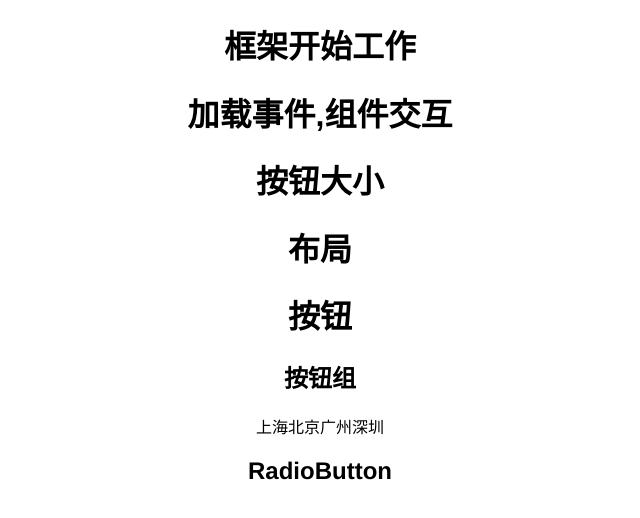
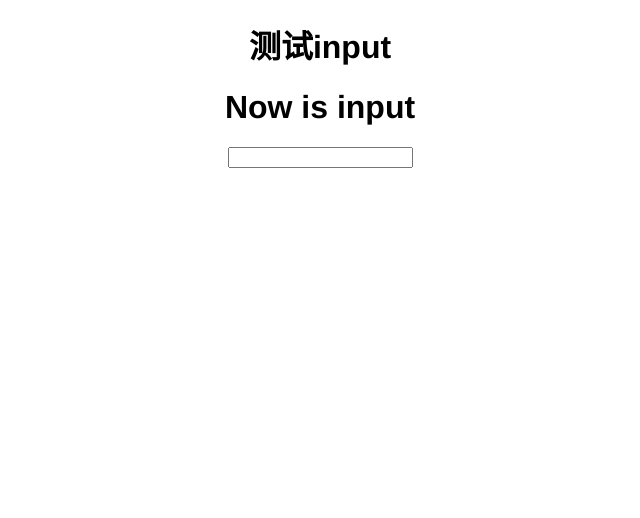
Before and after one commit to skoll1/react-test, a React (Create React App) app in the folder my-element/: page / in a window 1280 px wide. Shown: the top 518 px of the page, without its empty margins (320-960 px from the left). Built offline with nearby package versions, Linux system fonts and the light colour scheme.

Commit message:
start reatc-element

```diff
--- a/my-element/public/index.html
+++ b/my-element/public/index.html
@@ -3,7 +3,7 @@
   <head>
     <meta charset="utf-8">
     <meta name="viewport" content="width=device-width, initial-scale=1, shrink-to-fit=no">
-    <meta name="theme-color" content="#000000">
+    <meta name="theme-color" content="red">
     <!--
       manifest.json provides metadata used when your web app is added to the
       homescreen on Android. See https://developers.google.com/web/fundamentals/engage-and-retain/web-app-manifest/
--- a/my-element/src/App.js
+++ b/my-element/src/App.js
@@ -1,14 +1,17 @@
 import React, { Component } from 'react';
 import 'element-theme-default';
-import logo from './logo.svg';
+// import logo from './logo.svg';
+// 连svg都可以使用import么？
 import Index from './Coms'
+import Input from './input'
 import './App.css';
 
 class App extends Component {
   render() {
     return (
       <div className="App">
-        <Index />
+        {/* <Index /> */}
+        <Input />
       </div>
     );
   }
--- a/my-element/src/base.jsx
+++ b/my-element/src/base.jsx
@@ -23,6 +23,6 @@ Input.defaultProps={
 
 }
 
-Input.Proptypes={
+Input.propTypes={
 
 }
--- a/my-element/src/input/computedHeight.js
+++ b/my-element/src/input/computedHeight.js
@@ -1,4 +1,4 @@
-let hiddenTextareas;
+let hiddenTextarea;
 
 const HIDDEN_STYLE=`
     height:0 !import;
@@ -34,9 +34,14 @@ function f1(node){
 
     const boxSizing=style.getPropertyValue('box-sizing');
     const paddingSize=(
-        parseFloat(style.getPropertyValue('border-bottom-width'))+parseFloat(style.getPropertyValue('border-top-width'))
+        parseFloat(style.getPropertyValue('border-bottom-width')) +
+        parseFloat(style.getPropertyValue('border-top-width'))
     );
 
+    const borderSize=(
+      parseFloat(style.getPropertyValue('border-bottom-width'))+
+      parseFloat(style.getPropertyValue('border-top-width'))
+    )
     const contextStyle=CONTEXT_STYLE.map(name=>`${name}:${style.getPropertyValue(name)}`).join(';');
 
     return {
@@ -50,7 +55,7 @@ function f1(node){
 
 export default function calcTextareaHeight(targetNode,minRows,maxRows){
     if (!hiddenTextarea) {
-      hiddenTextarea = document.createElement('textarea');
+      var hiddenTextarea = document.createElement('textarea');
       document.body && document.body.appendChild(hiddenTextarea);
     }
 
--- a/my-element/src/input/i1.jsx
+++ b/my-element/src/input/i1.jsx
@@ -1,5 +1,5 @@
 import React, { Component } from 'react'
-import PropsTypes from 'props-types'
+import PropTypes from 'prop-types'
 import classname from 'classnames'
 import calcTextareaHeight from './computedHeight'
 
@@ -7,15 +7,74 @@ class Input  extends Component {
     constructor(props) {
         super(props)
         this.state=({
-
+          textAreaStyle:{
+            resize:props.resize
+          }
      })
    }
+
+
+
+
+
     render() {
-      return (
-        <div className=''>
+      // 枚举传进来的props值
 
-        </div>
-      )
+      const {
+             type,size,prepend,append,icon,autoComplete,validating,
+             rows,onMouseEnter,onMouseLeave,
+            //  也就是说剩下所有的东西都是传到这个
+             ...otherProps
+      }=
+        this.props;
+
+      let inputClass=classname({
+          'is-disabled':this.props.disabled,
+          'el-input-group':prepend||append,
+          'el-input-group--append':!!append,
+          'el-input-group--prepend':!!prepend
+      })
+
+      if(size){
+        inputClass+=`el-input--${size}`;
+      }
+
+      if(type==='textarea'){
+        inputClass+='el-textarea'
+      }else{
+        inputClass+='el-input'
+      }
+
+
+      // return (
+      //   <div className=''>
+      //        {this.props.placeholder}
+      //   </div>
+      // )
+
+      // 原来是只有一个return,因为只有一种dom结构，现在可能有两种，所以需要if判断返回两个return.
+      if(type==='textarea'){
+        return(
+          <div className='inputClass'>
+              <h1>Now is textarea</h1>
+          </div>
+        )
+      }else{
+        return (
+          <div  className='inputClass'>
+              <h1>Now is input</h1>
+              <input
+                      type={type}
+                      className="el-input__inner"
+                      autoComplete={autoComplete}
+                      ref={(input)=>{this.textInput=input}}
+                      size={size}
+
+              />
+          </div>
+        )
+      }
+
     }
 }
 export default Input ;
@@ -24,9 +83,62 @@ Input.defaultProps={
     type:'text',
     autosize:false,
     rows:2,
-    autoComplete:'off'
+    autoComplete:'off',
+    size:'mini'
 }
 
+
+// 写一个组件首先需要确定的，他可以传入什么值
 Input.Proptypes={
 
+   //base
+   type: PropTypes.string,
+   icon:PropTypes.oneOfType([PropTypes.element,PropTypes.string]),
+   disabled:PropTypes.bool,
+   name:PropTypes.string,
+   placeholder:PropTypes.string,
+   readOnly:PropTypes.bool,
+   autoFocus:PropTypes.bool,
+   maxLength:PropTypes.number,
+   minLength:PropTypes.number,
+   defaultValue:PropTypes.any,
+   value:PropTypes.any,
+
+  //  type==text
+  size:PropTypes.oneOf(['large','small','mini']),
+  // 设置枚举值
+  prepend:PropTypes.node,
+  append:PropTypes.node,
+
+
+  // type==textarea
+  autosize:PropTypes.oneOfType([PropTypes.bool,PropTypes.object]),
+  // 枚举类型
+  rows:PropTypes.number,
+  resize:PropTypes.oneOf(['none','both','horizontal','vertical']),
+
+
+  // event
+  onFocus:PropTypes.func,
+  onBlur:PropTypes.func,
+  onChange:PropTypes.func,
+  onIconClick:PropTypes.func,
+  onMouseEnter:PropTypes.func,
+  onMouseLeave:PropTypes.func,
+
+
+  // autocomplete
+  autoComplete:PropTypes.string,
+  inputSelect:PropTypes.func,
+
+  // from related
+  from:PropTypes.string,
+  validating:PropTypes.bool,
+
+
+
+
+
+
+
 }
--- a/my-element/src/input/index.jsx
+++ b/my-element/src/input/index.jsx
@@ -11,7 +11,8 @@ class Index  extends Component {
     render() {
       return (
         <div className=''>
-                <Input />
+          <h1>测试input</h1>
+          <Input placeholder="这就是需要输入东西的输入框么？" />
         </div>
       )
     }
```
